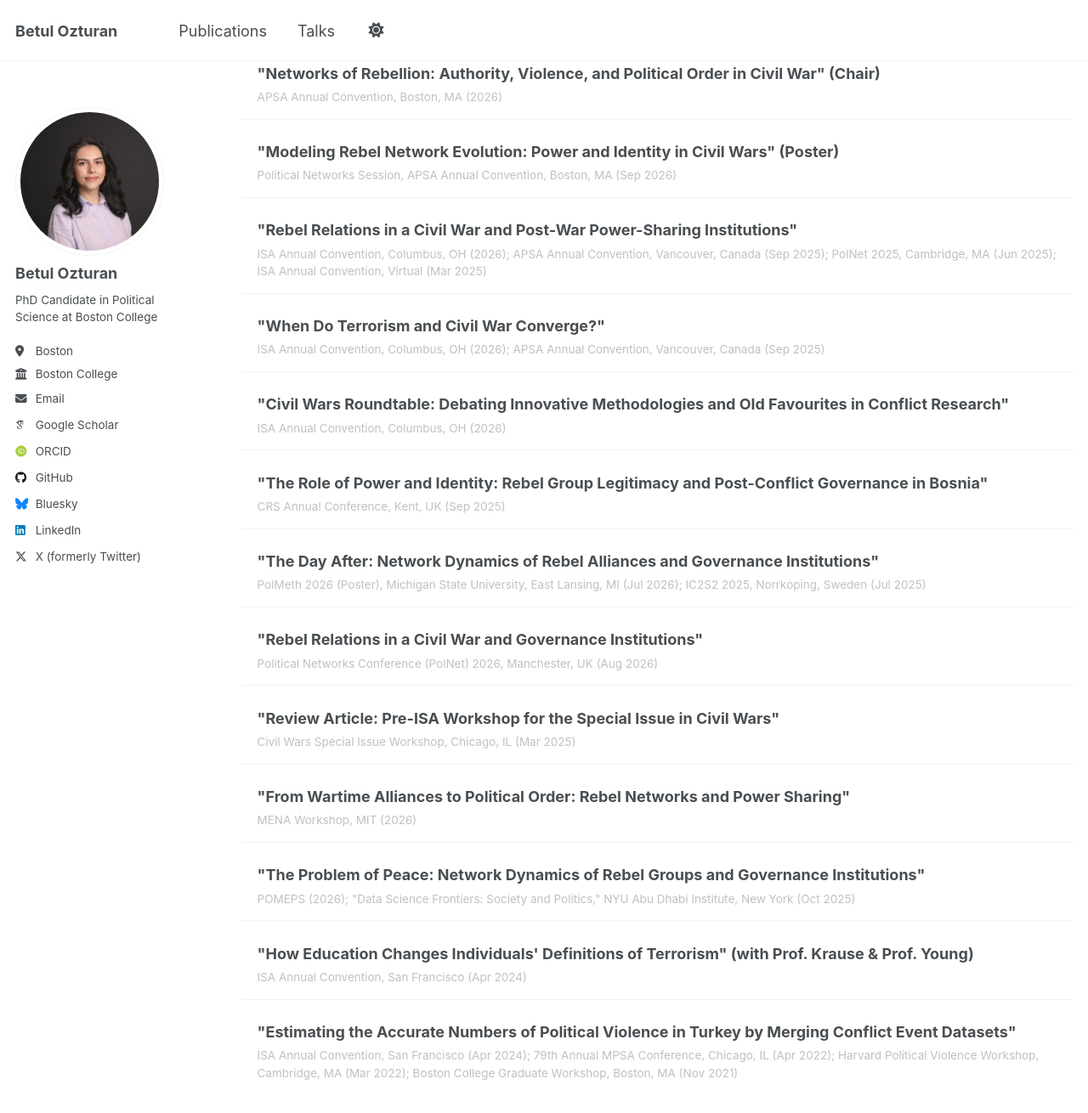
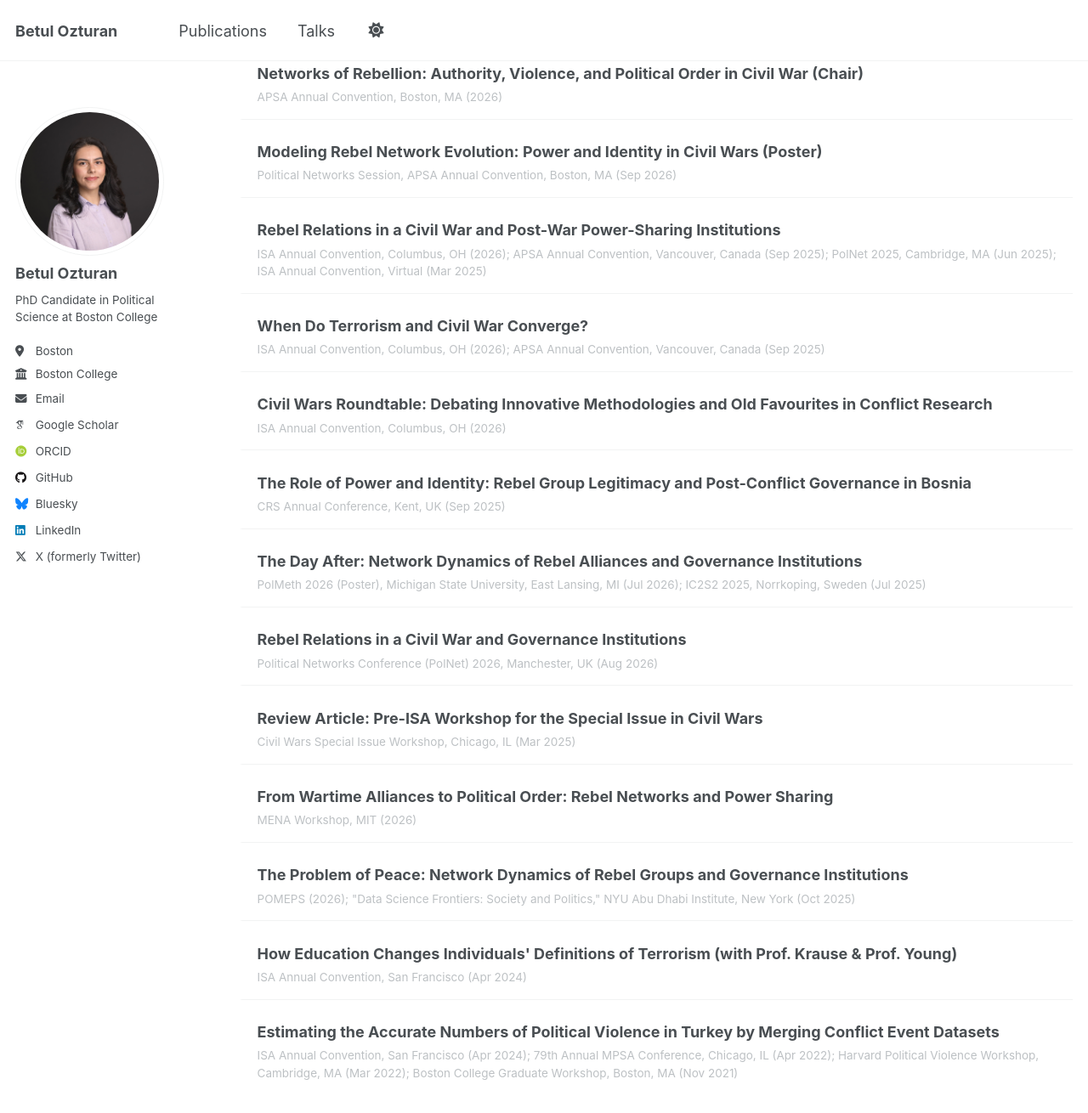
Before and after one commit to betulozturan/betulozturan.github.io, a Jekyll site: the page built from _pages/talks.html, in a window 1280 px wide and 1400 px high, scrolled down 370 px. Shown: the top 1310 px of the window at 85% size. Built offline with Jekyll 4.4.1, drawn with Linux system fonts in a browser that asks for light colours; some web fonts are replaced; some of the changed text lies outside the part shown.

Commit message:
Remove wrapping quotation marks from talk titles

```diff
--- a/_pages/talks.html
+++ b/_pages/talks.html
@@ -13,67 +13,67 @@ author_profile: true
 
 <ul class="talks-list">
   <li>
-    <p class="talk-title">"Guarding the Guardrails Workshop" (Invited Talk)</p>
+    <p class="talk-title">Guarding the Guardrails Workshop (Invited Talk)</p>
     <p class="talk-venue">Harvard Kennedy School (Oct 2026)</p>
   </li>
   <li>
-    <p class="talk-title">"Journeys in World Politics Workshop" (Invited Talk)</p>
+    <p class="talk-title">Journeys in World Politics Workshop (Invited Talk)</p>
     <p class="talk-venue">UC San Diego (Oct 2026)</p>
   </li>
   <li>
-    <p class="talk-title">"The Problem of Peace: How Do Rebel Relations Impact Civilian Governance?"</p>
+    <p class="talk-title">The Problem of Peace: How Do Rebel Relations Impact Civilian Governance?</p>
     <p class="talk-venue">APSA Annual Convention, Boston, MA (Sep 2026)</p>
   </li>
   <li>
-    <p class="talk-title">"Networks of Rebellion: Authority, Violence, and Political Order in Civil War" (Chair)</p>
+    <p class="talk-title">Networks of Rebellion: Authority, Violence, and Political Order in Civil War (Chair)</p>
     <p class="talk-venue">APSA Annual Convention, Boston, MA (2026)</p>
   </li>
   <li>
-    <p class="talk-title">"Modeling Rebel Network Evolution: Power and Identity in Civil Wars" (Poster)</p>
+    <p class="talk-title">Modeling Rebel Network Evolution: Power and Identity in Civil Wars (Poster)</p>
     <p class="talk-venue">Political Networks Session, APSA Annual Convention, Boston, MA (Sep 2026)</p>
   </li>
   <li>
-    <p class="talk-title">"Rebel Relations in a Civil War and Post-War Power-Sharing Institutions"</p>
+    <p class="talk-title">Rebel Relations in a Civil War and Post-War Power-Sharing Institutions</p>
     <p class="talk-venue">ISA Annual Convention, Columbus, OH (2026); APSA Annual Convention, Vancouver, Canada (Sep 2025); PolNet 2025, Cambridge, MA (Jun 2025); ISA Annual Convention, Virtual (Mar 2025)</p>
   </li>
   <li>
-    <p class="talk-title">"When Do Terrorism and Civil War Converge?"</p>
+    <p class="talk-title">When Do Terrorism and Civil War Converge?</p>
     <p class="talk-venue">ISA Annual Convention, Columbus, OH (2026); APSA Annual Convention, Vancouver, Canada (Sep 2025)</p>
   </li>
   <li>
-    <p class="talk-title">"Civil Wars Roundtable: Debating Innovative Methodologies and Old Favourites in Conflict Research"</p>
+    <p class="talk-title">Civil Wars Roundtable: Debating Innovative Methodologies and Old Favourites in Conflict Research</p>
     <p class="talk-venue">ISA Annual Convention, Columbus, OH (2026)</p>
   </li>
   <li>
-    <p class="talk-title">"The Role of Power and Identity: Rebel Group Legitimacy and Post-Conflict Governance in Bosnia"</p>
+    <p class="talk-title">The Role of Power and Identity: Rebel Group Legitimacy and Post-Conflict Governance in Bosnia</p>
     <p class="talk-venue">CRS Annual Conference, Kent, UK (Sep 2025)</p>
   </li>
   <li>
-    <p class="talk-title">"The Day After: Network Dynamics of Rebel Alliances and Governance Institutions"</p>
+    <p class="talk-title">The Day After: Network Dynamics of Rebel Alliances and Governance Institutions</p>
     <p class="talk-venue">PolMeth 2026 (Poster), Michigan State University, East Lansing, MI (Jul 2026); IC2S2 2025, Norrkoping, Sweden (Jul 2025)</p>
   </li>
   <li>
-    <p class="talk-title">"Rebel Relations in a Civil War and Governance Institutions"</p>
+    <p class="talk-title">Rebel Relations in a Civil War and Governance Institutions</p>
     <p class="talk-venue">Political Networks Conference (PolNet) 2026, Manchester, UK (Aug 2026)</p>
   </li>
   <li>
-    <p class="talk-title">"Review Article: Pre-ISA Workshop for the Special Issue in Civil Wars"</p>
+    <p class="talk-title">Review Article: Pre-ISA Workshop for the Special Issue in Civil Wars</p>
     <p class="talk-venue">Civil Wars Special Issue Workshop, Chicago, IL (Mar 2025)</p>
   </li>
   <li>
-    <p class="talk-title">"From Wartime Alliances to Political Order: Rebel Networks and Power Sharing"</p>
+    <p class="talk-title">From Wartime Alliances to Political Order: Rebel Networks and Power Sharing</p>
     <p class="talk-venue">MENA Workshop, MIT (2026)</p>
   </li>
   <li>
-    <p class="talk-title">"The Problem of Peace: Network Dynamics of Rebel Groups and Governance Institutions"</p>
+    <p class="talk-title">The Problem of Peace: Network Dynamics of Rebel Groups and Governance Institutions</p>
     <p class="talk-venue">POMEPS (2026); "Data Science Frontiers: Society and Politics," NYU Abu Dhabi Institute, New York (Oct 2025)</p>
   </li>
   <li>
-    <p class="talk-title">"How Education Changes Individuals' Definitions of Terrorism" (with Prof. Krause &amp; Prof. Young)</p>
+    <p class="talk-title">How Education Changes Individuals' Definitions of Terrorism (with Prof. Krause &amp; Prof. Young)</p>
     <p class="talk-venue">ISA Annual Convention, San Francisco (Apr 2024)</p>
   </li>
   <li>
-    <p class="talk-title">"Estimating the Accurate Numbers of Political Violence in Turkey by Merging Conflict Event Datasets"</p>
+    <p class="talk-title">Estimating the Accurate Numbers of Political Violence in Turkey by Merging Conflict Event Datasets</p>
     <p class="talk-venue">ISA Annual Convention, San Francisco (Apr 2024); 79th Annual MPSA Conference, Chicago, IL (Apr 2022); Harvard Political Violence Workshop, Cambridge, MA (Mar 2022); Boston College Graduate Workshop, Boston, MA (Nov 2021)</p>
   </li>
 </ul>
```
